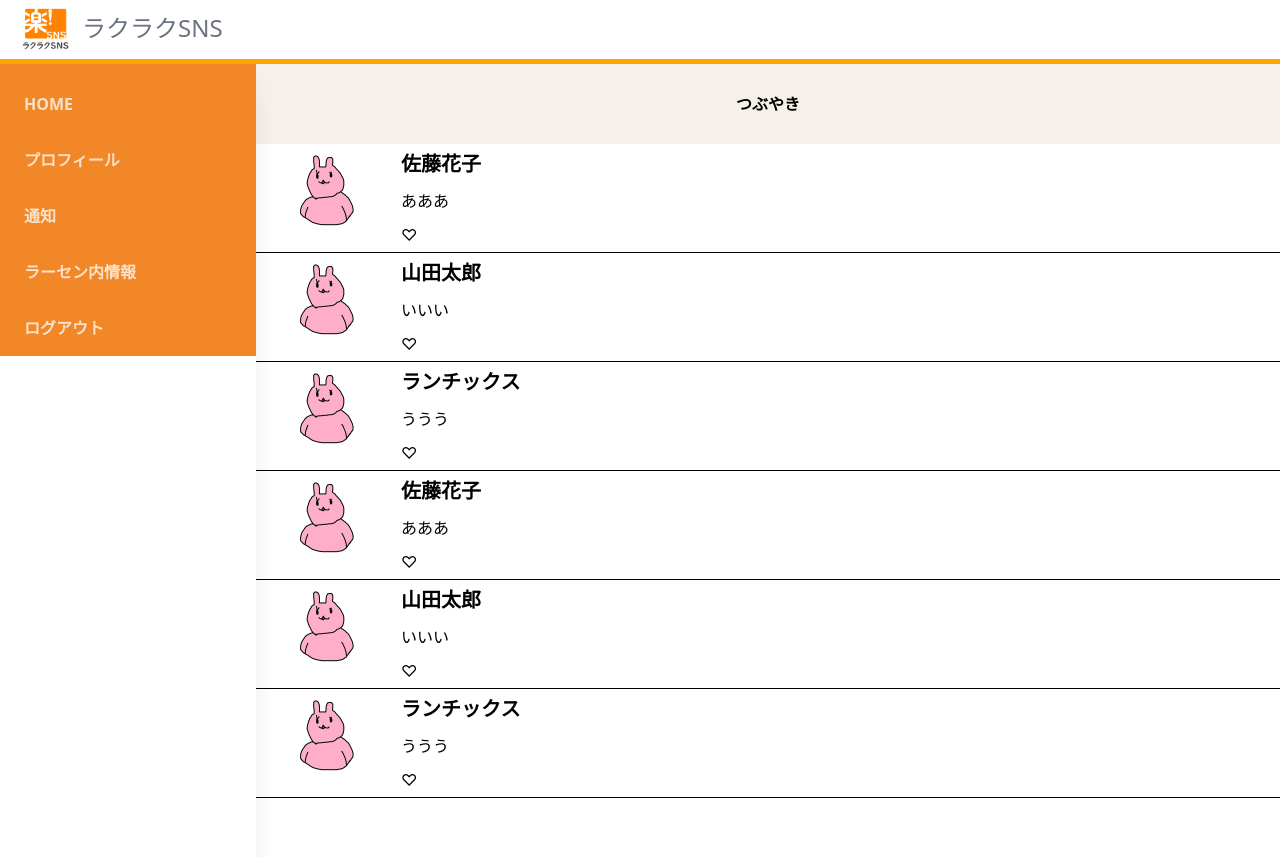
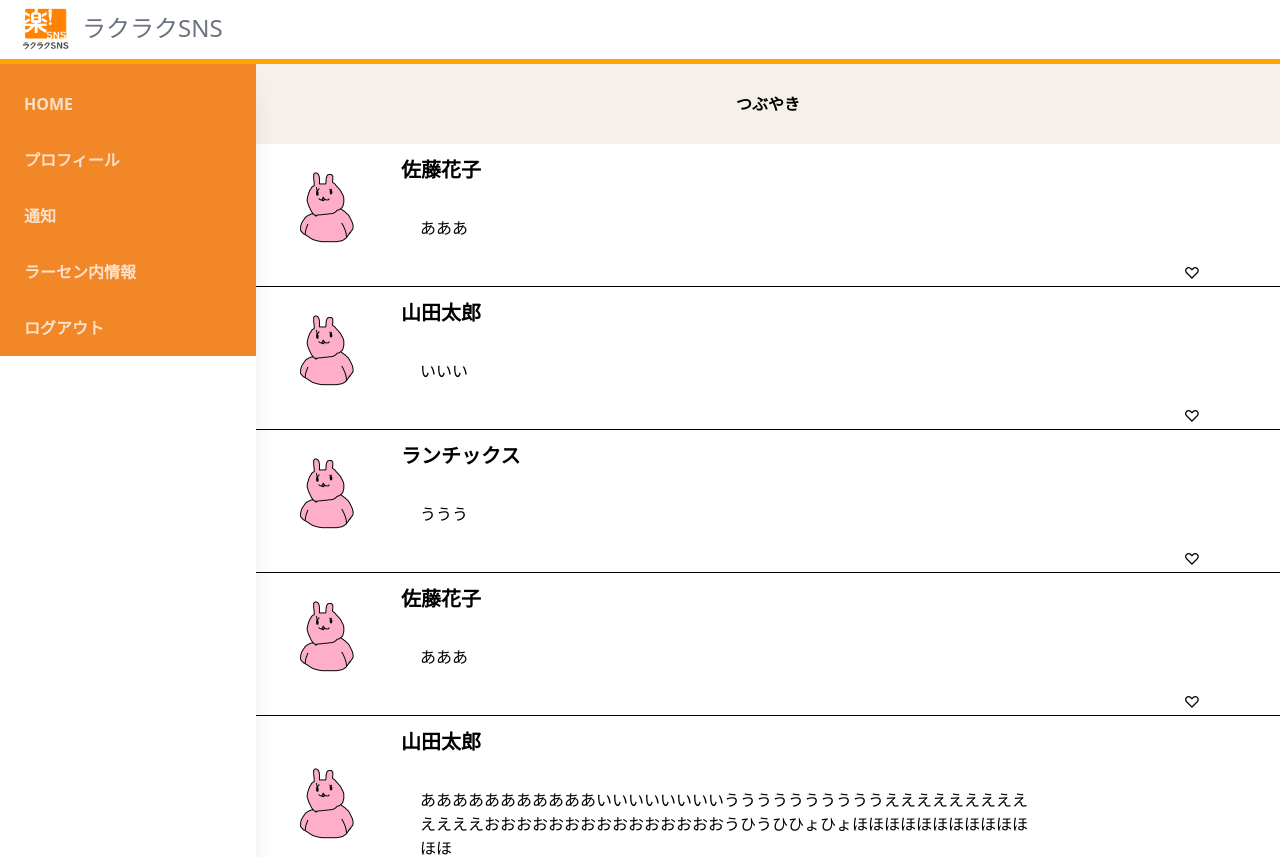
Before and after one commit to suzu1997/rakus-sns-app, a Next.js app: page /timeline in a window 1280 px wide. Shown: the top 857 px of the page. Built offline with nearby package versions, Linux system fonts and the light colour scheme.

Commit message:
さらなる微調整

```diff
--- a/src/pages/timeline/index.tsx
+++ b/src/pages/timeline/index.tsx
@@ -14,7 +14,12 @@ const Timeline: NextPage = () => {
     { name: "山田太郎", tweet: "いいい", img: "/usakus.jpg" },
     { name: "ランチックス", tweet: "ううう", img: "/usakus.jpg" },
     { name: "佐藤花子", tweet: "あああ", img: "/usakus.jpg" },
-    { name: "山田太郎", tweet: "いいい", img: "/usakus.jpg" },
+    {
+      name: "山田太郎",
+      tweet:
+        "あああああああああああいいいいいいいいううううううううううえええええええええええええおおおおおおおおおおおおおおおうひうひひょひょほほほほほほほほほほほほほ",
+      img: "/usakus.jpg",
+    },
     { name: "ランチックス", tweet: "ううう", img: "/usakus.jpg" },
   ]);
 
@@ -45,13 +50,15 @@ const Timeline: NextPage = () => {
                       alt="icon"
                     />
                   </td>
-                  <td className="text-xl font-extrabold">{value.name}</td>
+                  <td className="text-xl font-extrabold pt-3 pb-3">
+                    {value.name}
+                  </td>
                 </tr>
                 <tr>
-                  <td> {value.tweet}</td>
+                  <td className="pt-5 pb-5 pl-5 pr-60 "> {value.tweet}</td>
                 </tr>
                 <tr>
-                  <td>
+                  <td className="text-right pr-20">
                     <button type="button">♡</button>
                   </td>
                 </tr>
```
